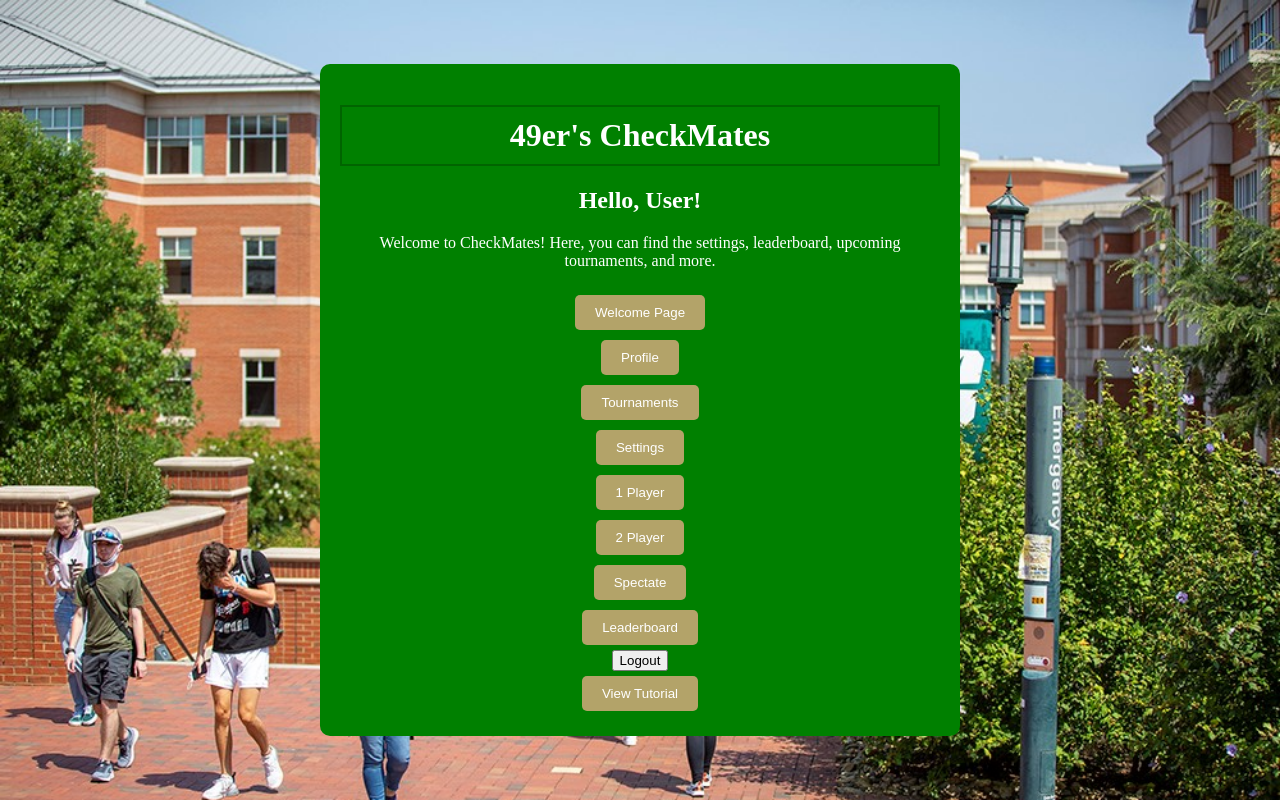
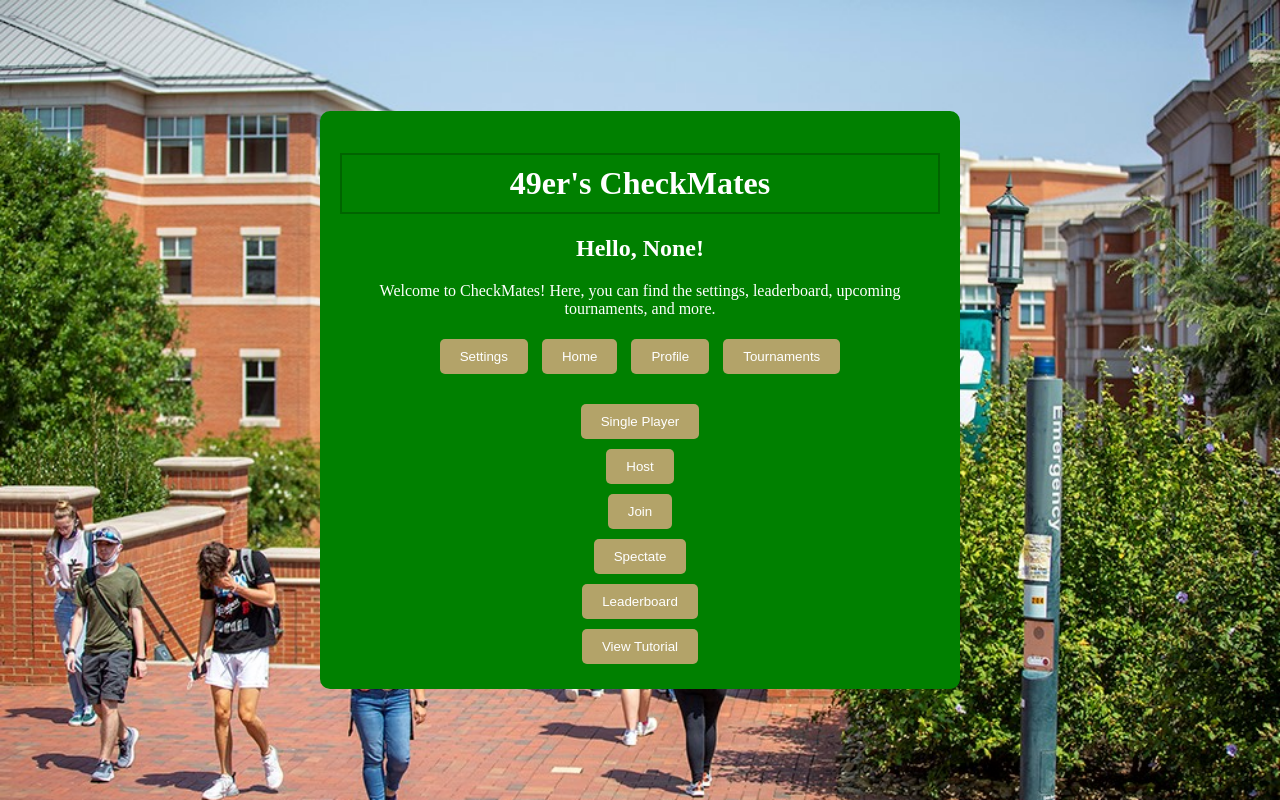
Before and after one commit to SeanDaBlack/checkmasters, a Flask app: page /home in a window 1280 px wide. Run offline with Flask 2, Linux system fonts and the light colour scheme.

Commit message:
Add files via upload

```diff
--- a/templates/home.html
+++ b/templates/home.html
@@ -8,35 +8,30 @@
 <body>
     <div class="container-box">
         <h1>49er's CheckMates</h1>
-
         <div class="container">
-            <h2>Hello, <span id="user_name">User</span>!</h2>
+            <h2>Hello, {{ user_name }}!</h2>
             <p>Welcome to CheckMates! Here, you can find the settings, leaderboard, upcoming tournaments, and more.</p>
+            <div class="horizontal-buttons">
+                <a href="#"><button class="button settings-button">Settings</button></a>
+                <a href="/home"><button class="button home-button">Home</button></a>
+                <a href="/profile"><button class="button profile-button">Profile</button></a>
+                <a href="tournaments"><button class="button tournaments-button">Tournaments</button></a>
+            </div>
         </div>
-
-     <div class="navigation">
+        <div class="navigation">
             <div class="vertical-buttons">
-                <a href="./index"><button class="button home-button">Welcome Page</button></a>
-                <a href="./profile"><button class="button profile-button">Profile</button></a>
-                <a href="./tournaments"><button class="button tournaments-button">Tournaments</button></a>
-                <a href="./settings"><button class="button settings-button">Settings</button></a>
-
-
-
-
-
-                <a href="#"><button class="button player1-button">1 Player</button></a>
-                <a href="#"><button class="button player2-button">2 Player</button></a>
-                <a href="#"><button class="button spectate-button">Spectate</button></a>
+                <a href="/1player"><button class="button singlePlayer-button">Single Player</button></a>
+                <a href="/host"><button class="button player1-button">Host</button></a>
+                <a href="/join"><button class="button player2-button">Join</button></a>
+                <a href="/spectate"><button class="button spectate-button">Spectate</button></a>
                 <a href="#"><button class="button leaderboard-button">Leaderboard</button></a>
-                <a href="/logout"><button>Logout</button></a>
-                <button class="button tutorial-button" id="tutorialButton">View Tutorial</button>
+                <button class="button tutorial-button" id="tutorialButton" onclick="openTutorialModal()">View Tutorial</button>
             </div>
         </div>
 
         <div id="tutorialModal" class="modal">
             <div class="modal-content">
-                <span class="close" id="closeModal">&times;</span>
+                <span class="close" id="closeModal" onclick="closeTutorialModal()">&times;</span>
                 <h3>Welcome to the CheckMates Tutorial</h3>
                 <p>This is a brief tutorial on how to use the site. Follow the steps to get started:</p>
                 <ol>
@@ -48,5 +43,6 @@
             </div>
         </div>
     </div>
+<script src="{{ url_for('static', filename='js/script.js') }}"></script>
 </body>
 </html>
```
